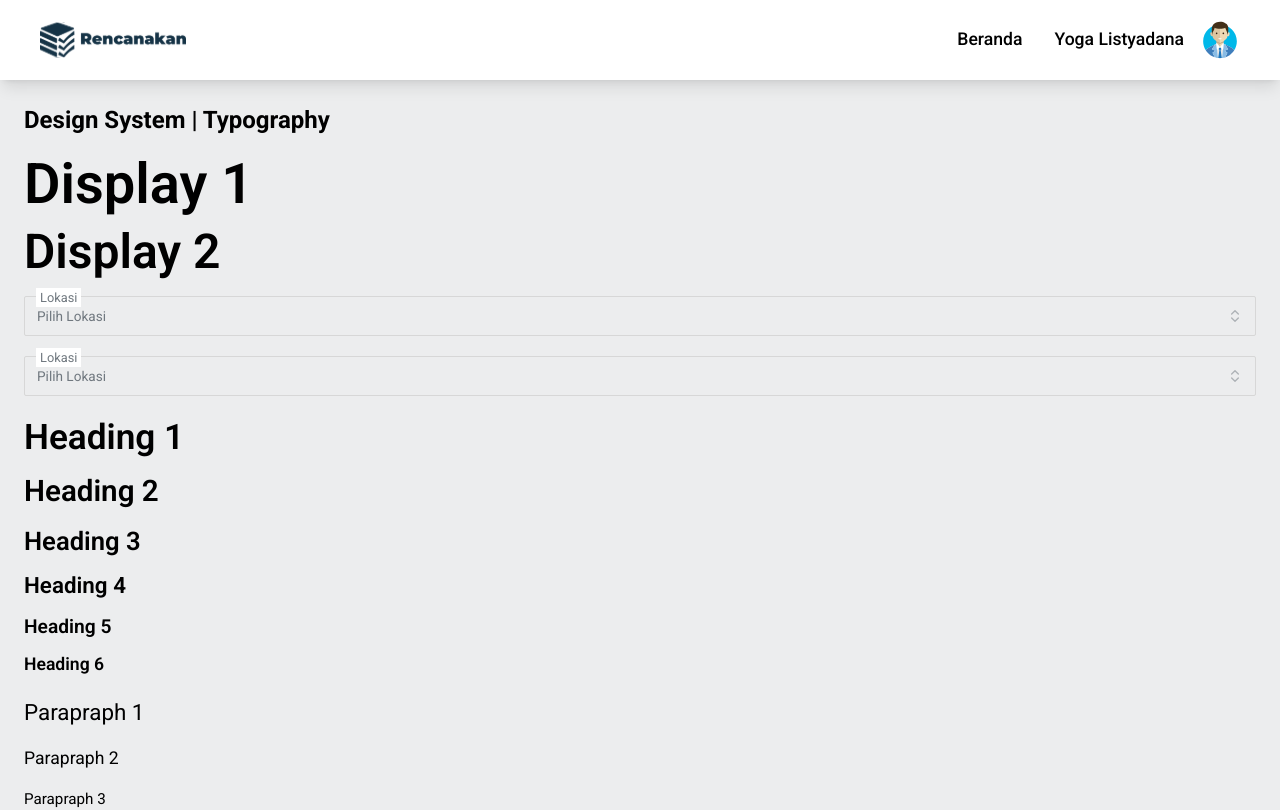
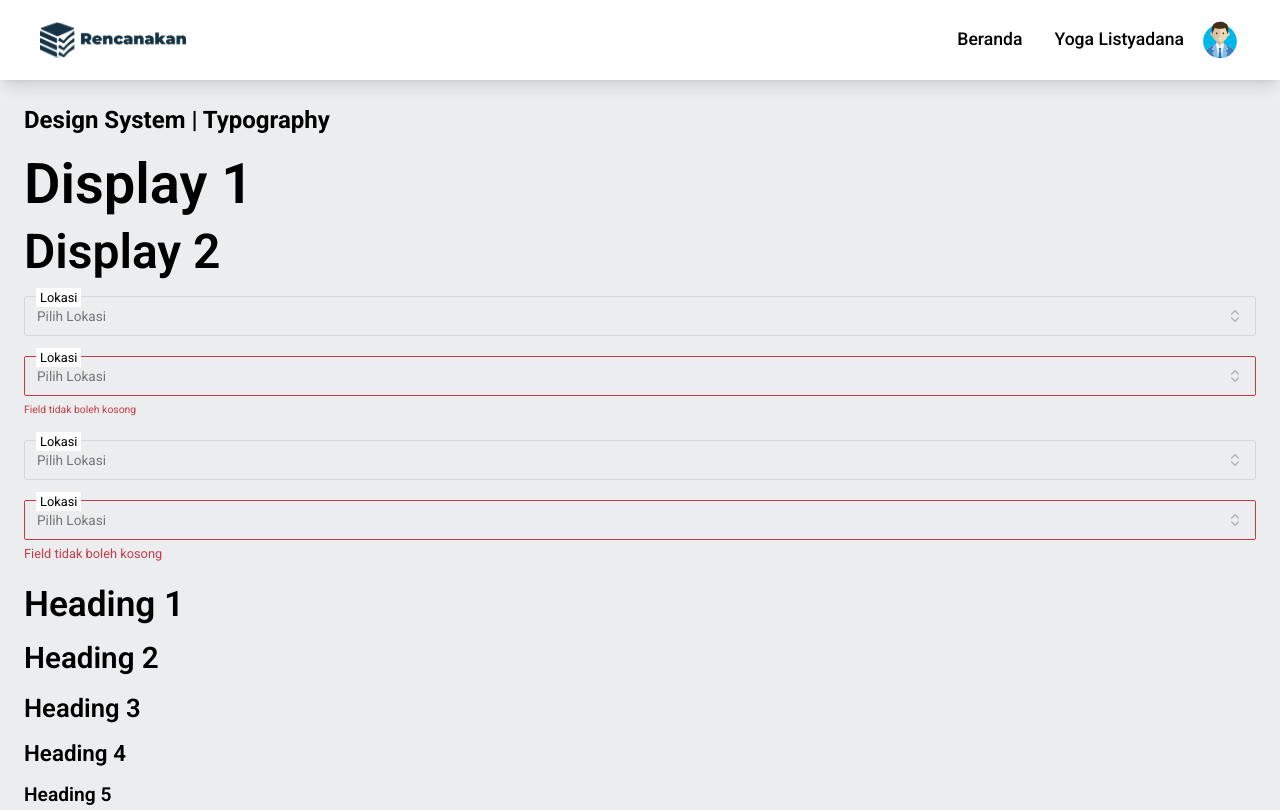
Before and after one commit to Rencanakan-id/rencanakan-talent_pool-frontend, a React (Vite) app: page /design in a window 1280 px wide. Shown: the top 810 px of the page. Built offline with nearby package versions, Linux system fonts and the light colour scheme.

Commit message:
feat: add error props

```diff
--- a/src/components/ui/combobox.tsx
+++ b/src/components/ui/combobox.tsx
@@ -30,6 +30,7 @@ type ComboboxProps = {
   className?: string;
   value?: string;
   onChange?: (value: string) => void;
+  error?: string;
 };
 
 export function Combobox({
@@ -41,6 +42,7 @@ export function Combobox({
   className = '',
   value: propValue = '',
   onChange,
+  error,
 }: Readonly<ComboboxProps>) {
   const [open, setOpen] = React.useState(false);
   const [value, setValue] = React.useState(propValue);
@@ -57,6 +59,7 @@ export function Combobox({
   };
 
   return (
+    <div className="w-full">
       <Popover open={open} onOpenChange={setOpen}>
         <div className="relative w-full">
           <PopoverTrigger className="w-full">
@@ -65,7 +68,7 @@ export function Combobox({
               aria-haspopup="listbox"
               aria-controls="dropdown-list"
               aria-expanded={open}
-            className={`relative h-[50px] w-full justify-between rounded-[2px] p-0 ${className} active:text-rencanakan-dark-gray hover:text-rencanakan-dark-gray border-rencanakan-base-gray hover:border-rencanakan-base-gray focus:border-rencanakan text-rencanakan-dark-gray h-10 bg-transparent px-3 font-normal hover:scale-[1.001] hover:bg-transparent hover:shadow-sm focus:outline-none active:scale-100 active:bg-transparent sm:px-3 md:px-3`}
+              className={`relative h-[50px] w-full justify-between rounded-[2px] p-0 ${className} active:text-rencanakan-dark-gray hover:text-rencanakan-dark-gray ${error ? 'border-rencanakan-error-red-100 hover:border-rencanakan-error-red-100 focus:border-rencanakan-error-red-100' : 'border-rencanakan-base-gray hover:border-rencanakan-base-gray focus:border-rencanakan'} text-rencanakan-dark-gray h-10 bg-transparent px-3 font-normal hover:scale-[1.001] hover:bg-transparent hover:shadow-sm focus:outline-none active:scale-100 active:bg-transparent sm:px-3 md:px-3`}
               icon={
                 <ChevronsUpDown
                   className={`transition-transform duration-200 ${open ? 'rotate-180' : ''} opacity-50`}
@@ -82,7 +85,7 @@ export function Combobox({
             </Button>
             <Typography
               variant="p5"
-            className="text-rencanakan-dark-gray absolute -top-2 left-3 bg-white px-1"
+              className={`absolute -top-2 left-3 bg-white px-1`}
             >
               {label}
             </Typography>
@@ -115,5 +118,11 @@ export function Combobox({
           </Command>
         </PopoverContent>
       </Popover>
+      {error && (
+        <Typography variant="small" className="mt-1 text-rencanakan-error-red-100 mt-1">
+          {error}
+        </Typography>
+      )}
+    </div>
   );
 }
--- a/src/components/ui/comboboxCheckbox.tsx
+++ b/src/components/ui/comboboxCheckbox.tsx
@@ -33,6 +33,7 @@ type ComboboxCheckBoxProps = {
   onChange?: (values: string[]) => void;
   defaultValues?: string[];
   maxSelection?: number;
+  error?: string;
 };
 
 export function ComboboxCheckBox({
@@ -46,6 +47,7 @@ export function ComboboxCheckBox({
   onChange,
   defaultValues = [],
   maxSelection,
+  error,
 }: Readonly<ComboboxCheckBoxProps>) {
   const [open, setOpen] = React.useState(false);
   const [value, setValue] = React.useState(propValue);
@@ -84,6 +86,7 @@ export function ComboboxCheckBox({
   };
 
   return (
+    <div className="w-full">
       <Popover open={open} onOpenChange={setOpen}>
         <div className="relative w-full">
           <PopoverTrigger className="w-full">
@@ -95,7 +98,7 @@ export function ComboboxCheckBox({
               aria-controls="combobox-options"
               aria-labelledby={`${label}-label`}
               aria-autocomplete="list"
-            className={`relative h-[50px] w-full justify-between rounded-[2px] p-0 ${className} active:text-rencanakan-dark-gray hover:text-rencanakan-dark-gray border-rencanakan-base-gray hover:border-rencanakan-base-gray focus:border-rencanakan text-rencanakan-dark-gray h-10 bg-transparent px-3 font-normal hover:scale-[1.001] hover:bg-transparent hover:shadow-sm focus:outline-none active:scale-100 active:bg-transparent sm:px-3 md:px-3`}
+              className={`relative h-[50px] w-full justify-between rounded-[2px] p-0 ${className} active:text-rencanakan-dark-gray hover:text-rencanakan-dark-gray ${error ? 'border-rencanakan-error-red-100 hover:border-rencanakan-error-red-100 focus:border-rencanakan-error-red-100' : 'border-rencanakan-base-gray hover:border-rencanakan-base-gray focus:border-rencanakan'} text-rencanakan-dark-gray h-10 bg-transparent px-3 font-normal hover:scale-[1.001] hover:bg-transparent hover:shadow-sm focus:outline-none active:scale-100 active:bg-transparent sm:px-3 md:px-3`}
               icon={<ChevronsUpDown className="opacity-50" />}
               iconPosition="end"
             >
@@ -108,7 +111,7 @@ export function ComboboxCheckBox({
             </Button>
             <Typography
               variant="p5"
-            className="text-rencanakan-dark-gray absolute -top-2 left-3 bg-white px-1"
+              className={`absolute -top-2 left-3 bg-white px-1`}
             >
               {label}
             </Typography>
@@ -191,5 +194,11 @@ export function ComboboxCheckBox({
           </Command>
         </PopoverContent>
       </Popover>
+      {error && (
+        <Typography variant="p5" className="mt-1 text-rencanakan-error-red-100 mt-1">
+          {error}
+        </Typography>
+      )}
+    </div>
   );
 }
--- a/src/modules/DesignSystemModule/index.tsx
+++ b/src/modules/DesignSystemModule/index.tsx
@@ -17,11 +17,15 @@ export const DesignSystemModule = () => {
 
       <div className="w-full space-y-4">
         <Combobox data={locations} label="Lokasi" />
-        {/* <ComboboxCheckBox /> */}
       </div>
       <div className="w-full space-y-4">
-        {/* <Combobox /> */}
+        <Combobox data={locations} label="Lokasi" error="Field tidak boleh kosong"/>
+      </div>
+      <div className="w-full space-y-4">
         <ComboboxCheckBox data={locations} label="Lokasi" />
+      </div>
+      <div className="w-full space-y-4">
+        <ComboboxCheckBox data={locations} label="Lokasi" error="Field tidak boleh kosong"/>
       </div>
 
       <div className="space-y-4">
```
Lines whose indentation alone changed are shown as unchanged.
